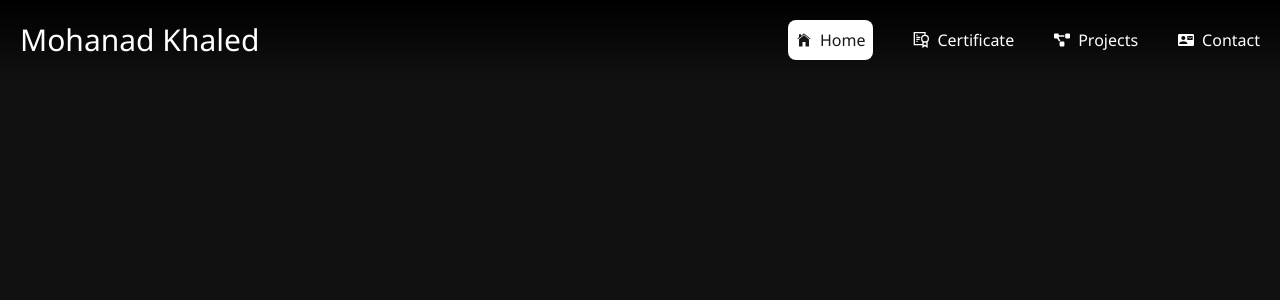
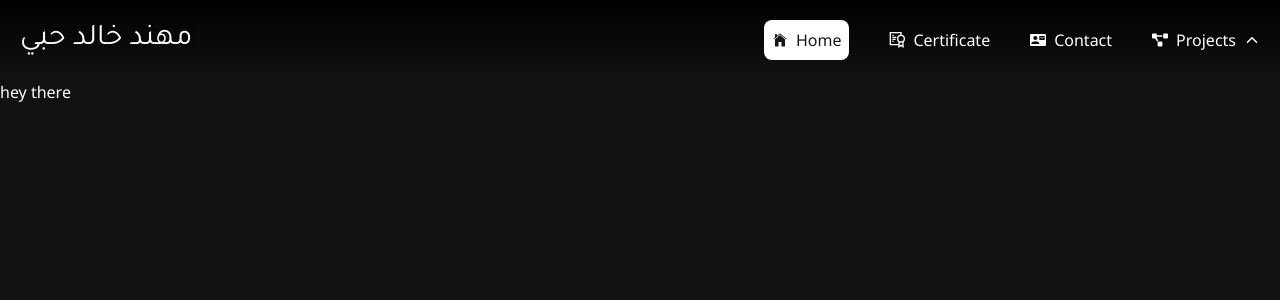
Before and after one commit to mkh-web/Mportfolio, a Next.js app: page / in a window 1280 px wide. Shown: the top 300 px of the page. Built offline with nearby package versions, Linux system fonts and the light colour scheme.

Commit message:
header completed

```diff
--- a/package.json
+++ b/package.json
@@ -14,7 +14,8 @@
     "next": "14.2.2",
     "react": "^18",
     "react-dom": "^18",
-    "react-icons": "^5.1.0"
+    "react-icons": "^5.1.0",
+    "react-simple-typewriter": "^5.0.1"
   },
   "devDependencies": {
     "eslint": "^8",
--- a/src/app/page.jsx
+++ b/src/app/page.jsx
@@ -4,6 +4,7 @@ export default function Home() {
   return (
     <>
 
+      hey there
 
 
     </>
--- /dev/null
+++ b/src/components/(ListMenu)/myname.jsx
@@ -0,0 +1,27 @@
+"use client"
+import { Tajawal } from "next/font/google";
+import { Typewriter } from 'react-simple-typewriter'
+
+const tajawal = Tajawal({
+    subsets: ["arabic"],
+    weight: '400',
+    display: 'swap'//By default
+});
+
+
+export default function MynameAsComponent() {
+    return (
+        <>
+            <h1 className={` text-3xl hover:opacity-85 transition cursor-default ${tajawal.className}`}>
+                <Typewriter
+                    words={['mkh_web', 'مهند خالد حبيشان', 'Mohanad Khalid', 'カタカナ']}
+                    loop={true}
+                    cursor
+                    typeSpeed={200}
+                    deleteSpeed={50}
+                    delaySpeed={1000}
+                />
+            </h1>
+        </>
+    );
+}
--- a/src/components/(ListMenu)/normalList..jsx
+++ b/src/components/(ListMenu)/normalList..jsx
@@ -1,16 +1,16 @@
 'use client'
 
 import Link from "next/link";
-import { NavbarList } from "@/lib/data";
+import { NavbarList, DropDown } from "@/lib/data";
 import { usePathname } from "next/navigation";
-
+import { useState } from "react";
 import { motion } from "framer-motion"
 
 
 export default function NormallList() {
 
     const pathname = usePathname()
-
+    const [show, setShow] = useState(false);
 
 
     return (
@@ -19,8 +19,8 @@ export default function NormallList() {
                 initial={{ opacity: 0 }}
                 animate={{ opacity: 1 }}
                 transition={{ duration: 0.4 }}
+                className="md:flexCenter gap-10 group hidden ">
 
-                className="md:flexCenter gap-10 group hidden ">
                 {NavbarList.list.map((links) => (
                     <Link href={links.pathname} key={links.title}
                         className={`${pathname === links.pathname && "bg-white text-[#171717] rounded-lg p-2 !opacity-100"}
@@ -29,6 +29,48 @@ export default function NormallList() {
                         {links.title}
                     </Link>
                 ))}
+
+                <div className=" group-hover:opacity-50 transition hover:!opacity-100">
+                    <div
+                        className="flexCenter flex-row">
+                        <button className="flexCenter flex-row gap-2 " onMouseEnter={() => setShow((state) => !state)}>
+                            {DropDown.icon}
+                            {DropDown.title}
+                            {show ? (<motion.div
+                                transition={{
+                                    ease: "linear",
+                                    duration: 0.2,
+                                }}
+                                initial={{ rotate: 0 }}
+                                animate={{ rotate: 180 }}
+                            >{DropDown.DropDown}
+                            </motion.div>
+                            ) : (DropDown.DropDown)}
+                        </button>
+                    </div>
+
+                </div>
+
+                {show &&
+                    <motion.div onMouseLeave={() => setShow((state) => !state)}
+                        transition={{
+                            ease: "linear",
+                            duration: 0.2,
+                        }}
+                        initial={{ opacity: 0 }}
+                        animate={{ opacity: 1 }}
+                        className="bg-white text-black rounded-lg absolute right-5 top-16">
+                        {DropDown.list.map((drop) => (
+                            <button className="flex flex-col gap-3" >
+                                <Link href={drop.pathname} className="flex items-center gap-2 p-2 hover:bg-[#eeeeee] rounded-lg">
+                                    {drop.icon}
+                                    {drop.title}
+                                </Link>
+                            </button>
+                        ))}
+                    </motion.div>
+                }
+
             </motion.div>
         </>
     );
--- a/src/components/(ListMenu)/smallList.jsx
+++ b/src/components/(ListMenu)/smallList.jsx
@@ -1,10 +1,10 @@
 'use client'
 
 import Link from "next/link";
-import { NavbarList } from "@/lib/data";
+import { NavbarList, DropDown } from "@/lib/data";
 import { useState } from "react";
 import { usePathname } from "next/navigation";
-
+import MynameAsComponent from "./myname";
 
 
 import { motion } from "framer-motion"
@@ -14,6 +14,7 @@ export default function SmallMenu() {
 
     const [menu, setMenu] = useState(false)
     const pathname = usePathname()
+    const [show, setShow] = useState(false);
 
 
     return (
@@ -28,25 +29,65 @@ export default function SmallMenu() {
                 </button>
 
                 {menu &&
-                    <motion.div
-                    initial={{x: 100 }}
-                    animate={{x: 0 }}
-                    transition={{ duration: 0.2 }}
+                    <div className="flex items-start gap-3 flex-col fixed top-0 right-0 h-full w-full bg-[#171717]">
 
-                    className="flex items-center gap-10 flex-col fixed top-0 right-0 pt-7 h-full w-36 bg-[#171717]">
+                        <div className="flexBetween flex-row w-full p-5 ">
+
+                            <MynameAsComponent />
+
                             <button className="flexCenter flex-row gap-2"
                                 onClick={() => setMenu((prev) => !prev)}>
                                 {NavbarList.title}
                                 {NavbarList.icon_close}
                             </button>
+                        </div>
+
                         {NavbarList.list.map((links) => (
-                            <Link href={links.pathname} key={links.title} className={`${pathname === links.pathname && "bg-white text-[#171717] rounded-lg p-2 !opacity-100"}
-                            flexCenter gap-2 flex-row`}>
+                            <Link href={links.pathname} key={links.title} className={`${pathname === links.pathname && "bg-white text-[#171717] rounded-lg !opacity-100"}
+                            flex justify-between items-center w-full  px-2 flex-row`}>
                                 {links.title}
                                 {links.icon}
                             </Link>
                         ))}
+
+
+                        <div className="flex justify-between items-center w-full px-2">
+                            <button className="flex justify-between items-center w-full" onMouseEnter={() => setShow((state) => !state)}>
+                                {DropDown.title}
+                                {show ? (<motion.div
+                                    transition={{
+                                        ease: "linear",
+                                        duration: 0.2,
+                                    }}
+                                    initial={{ rotate: 0 }}
+                                    animate={{ rotate: 180 }}
+                                >{DropDown.DropDown}
                                 </motion.div>
+                                ) : (DropDown.DropDown)}
+                            </button>
+                        </div>
+
+
+                        {show &&
+                            <motion.div
+                                transition={{
+                                    ease: "linear",
+                                    duration: 0.2,
+                                }}
+                                initial={{ opacity: 0 }}
+                                animate={{ opacity: 1 }}
+                                className="flex justify-between items-center w-full gap-3 p-2  bg-[#0e0e0e] rounded-lg flex-col">
+                                {DropDown.list.map((drop) => (
+                                    <Link href={drop.pathname} className="flex items-center justify-between w-full h-full gap-2 rounded-lg">
+                                        {drop.title}
+                                        {drop.icon}
+                                    </Link>
+                                ))}
+                            </motion.div>
+                        }
+
+
+                    </div >
                 }
             </div>
         </>
--- a/src/components/navbar.jsx
+++ b/src/components/navbar.jsx
@@ -1,11 +1,15 @@
 import SmallMenu from "./(ListMenu)/smallList";
 import NormallList from "./(ListMenu)/normalList.";
+import MynameAsComponent from "./(ListMenu)/myname";
 
 
 export default function NavBar() {
+
+
+
     return (
-        <div className="flexBetween flex-row md:px-5 p-5 faddingheader fixed w-full">
-            <h1 className=" text-3xl hover:opacity-85 transition cursor-default">Mohanad Khaled</h1>
+        <div className="flexBetween flex-row md:px-5 p-5 faddingheader sticky top-0 w-full">
+            <MynameAsComponent/>
             <NormallList/>
             <SmallMenu />
 
--- a/src/lib/data.js
+++ b/src/lib/data.js
@@ -1,19 +1,30 @@
 import { GrCertificate } from "react-icons/gr";
 import { FaProjectDiagram } from "react-icons/fa";
 import { MdContactMail } from "react-icons/md";
-import { IoIosHome } from "react-icons/io";
+import { IoIosHome,IoIosArrowUp } from "react-icons/io";
 import { TbMenu } from "react-icons/tb";
 import { GrClose } from "react-icons/gr";
+import { FaRegFileCode } from "react-icons/fa6";
+import { CgWebsite } from "react-icons/cg";
 
 
 export const NavbarList = {
-    title:"Menu",
-    icon_open:<TbMenu />,
-    icon_close:<GrClose />,
-    list:[
+    title: "Menu",
+    icon_open: <TbMenu />,
+    icon_close: <GrClose />,
+    list: [
         { title: "Home", icon: <IoIosHome />, pathname: "/" },
-        { title: "Certificate", icon: <GrCertificate /> , pathname: "/Certificate" },
-        { title: "Projects", icon: <FaProjectDiagram />, pathname: "/Projects" },
+        { title: "Certificate", icon: <GrCertificate />, pathname: "/Certificate" },
         { title: "Contact", icon: <MdContactMail />, pathname: "/Contact" },
     ]
 }
+export const DropDown = {
+    title: "Projects",
+    icon: <FaProjectDiagram />,
+    DropDown: <IoIosArrowUp />,
+    list: [
+        { title: "Snippsets", icon: <FaRegFileCode />, pathname: "/snippsets" },
+        { title: "Web Sites", icon: <CgWebsite /> , pathname: "/web_sites" },
+
+    ]
+}
```
Also changed, not shown: 1 other file (tests, documents, lock files or other folders). Lines whose indentation alone changed are shown as unchanged.
